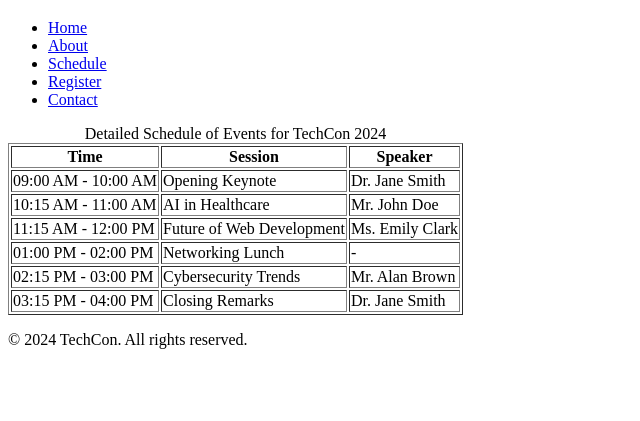
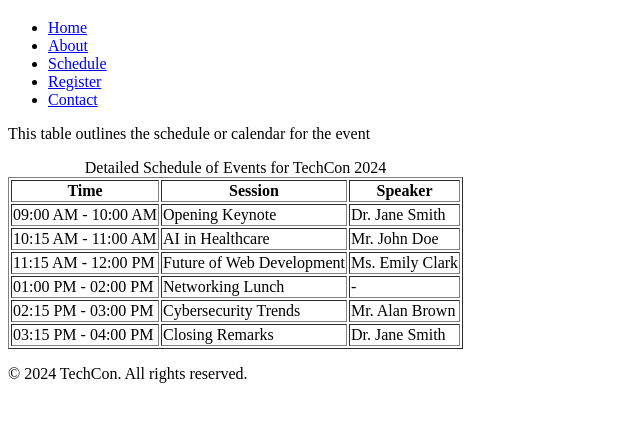
Before and after one commit to winimeawinbugura/TechCon_HTML, a plain HTML site: page techcon_website/schedule.html in a window 1280 px wide. Shown: the part 61-482 px from the top of the page, without its empty margins (0-640 px from the left). Drawn offline with Linux system fonts and the light colour scheme.

Commit message:
corrected files

```diff
--- a/techcon_website/schedule.html
+++ b/techcon_website/schedule.html
@@ -19,7 +19,7 @@
             </ul>
         </nav>
     </header>
-
+             <p> This table outlines the schedule or calendar for the event </p>
     <!-- Main Content -->
     <main>
         <table border="1">
```
